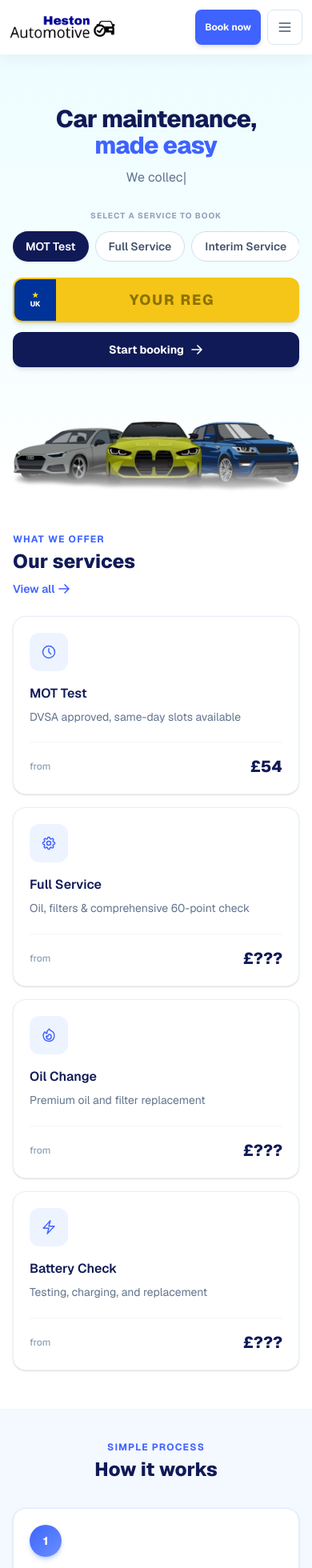
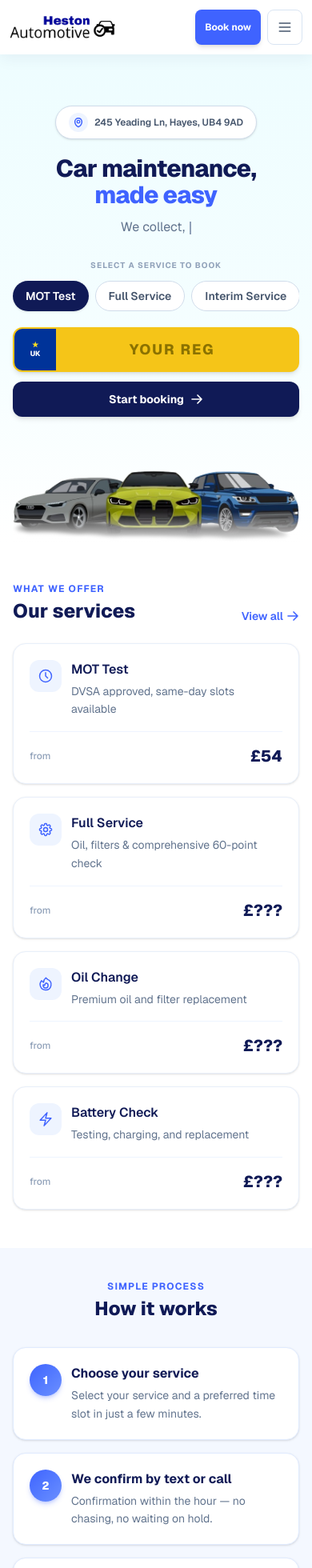
Before and after one commit to arslan020/car-service-website, a Next.js app: page / in a window 390 px wide. Shown: the top 1960 px of the page at 80% size. Built offline with nearby package versions, Linux system fonts and the light colour scheme.

Commit message:
Refine responsive layouts across service pages

```diff
--- a/app/car-servicing/page.tsx
+++ b/app/car-servicing/page.tsx
@@ -105,10 +105,12 @@ export default async function CarServicingPage() {
           </div>
           <div className="mt-8 grid gap-4 sm:grid-cols-2 lg:grid-cols-4">
             {BENEFITS.map((b) => (
-              <div key={b.title} className="rounded-2xl border border-[#e0ebff] bg-white p-5 shadow-sm">
-                <span className="flex h-10 w-10 items-center justify-center rounded-xl bg-[#eef4ff] text-[#3f63ff]">{b.icon}</span>
-                <h3 className="mt-4 font-bold text-[#101a56]">{b.title}</h3>
-                <p className="mt-1.5 text-sm leading-relaxed text-slate-500">{b.body}</p>
+              <div key={b.title} className="flex items-start gap-3 rounded-2xl border border-[#e0ebff] bg-white p-5 shadow-sm sm:flex-col sm:gap-0">
+                <span className="flex h-10 w-10 shrink-0 items-center justify-center rounded-xl bg-[#eef4ff] text-[#3f63ff] sm:mb-3">{b.icon}</span>
+                <div>
+                  <h3 className="font-bold text-[#101a56]">{b.title}</h3>
+                  <p className="mt-1 text-sm leading-relaxed text-slate-500">{b.body}</p>
+                </div>
               </div>
             ))}
           </div>
--- a/app/mot/page.tsx
+++ b/app/mot/page.tsx
@@ -126,10 +126,12 @@ export default async function MotPage() {
           </div>
           <div className="mt-8 grid gap-4 sm:grid-cols-2 lg:grid-cols-4">
             {STEPS.map((step) => (
-              <div key={step.n} className="rounded-2xl border border-[#e0ebff] bg-white p-5 shadow-sm">
-                <span className="inline-flex h-10 w-10 items-center justify-center rounded-full bg-gradient-to-br from-[#3f63ff] to-[#6b8fff] text-sm font-extrabold text-white shadow-md shadow-[#3f63ff]/25">{step.n}</span>
-                <h3 className="mt-4 font-bold text-[#101a56]">{step.title}</h3>
-                <p className="mt-1.5 text-sm leading-relaxed text-slate-500">{step.body}</p>
+              <div key={step.n} className="flex items-start gap-3 rounded-2xl border border-[#e0ebff] bg-white p-5 shadow-sm sm:flex-col sm:gap-0">
+                <span className="flex h-10 w-10 shrink-0 items-center justify-center rounded-full bg-gradient-to-br from-[#3f63ff] to-[#6b8fff] text-sm font-extrabold text-white shadow-md shadow-[#3f63ff]/25 sm:mb-4">{step.n}</span>
+                <div>
+                  <h3 className="font-bold text-[#101a56]">{step.title}</h3>
+                  <p className="mt-1 text-sm leading-relaxed text-slate-500">{step.body}</p>
+                </div>
               </div>
             ))}
           </div>
--- a/app/page.tsx
+++ b/app/page.tsx
@@ -152,6 +152,19 @@ export default function HomePage() {
       <section className="relative overflow-hidden bg-gradient-to-b from-[#eefdff] via-[#f5feff] via-60% to-white px-4 pb-0 pt-16 text-center sm:pt-20 lg:pt-24">
         <div className="mx-auto max-w-3xl">
 
+          {/* Location pill */}
+          <div className="mb-5 inline-flex items-center gap-2 rounded-full border border-[#d0dcea] bg-white px-4 py-2 shadow-sm">
+            <span className="flex h-6 w-6 shrink-0 items-center justify-center rounded-full bg-[#eef4ff]">
+              <svg className="h-3.5 w-3.5 text-[#3f63ff]" fill="none" viewBox="0 0 24 24" stroke="currentColor" strokeWidth={2.5}>
+                <path strokeLinecap="round" strokeLinejoin="round" d="M15 10.5a3 3 0 1 1-6 0 3 3 0 0 1 6 0Z" />
+                <path strokeLinecap="round" strokeLinejoin="round" d="M19.5 10.5c0 7.142-7.5 11.25-7.5 11.25S4.5 17.642 4.5 10.5a7.5 7.5 0 1 1 15 0Z" />
+              </svg>
+            </span>
+            <span className="text-xs font-semibold text-slate-600">
+              {site.addressLines.join(", ")}
+            </span>
+          </div>
+
           {/* Heading */}
           <h1 className="text-3xl font-extrabold leading-[1.1] tracking-tight text-[#101a56] sm:text-5xl lg:text-6xl">
             Car maintenance,<br />
@@ -237,7 +250,7 @@ export default function HomePage() {
       ════════════════════════════════ */}
       <section className="px-4 py-12 sm:py-16">
         <div className="mx-auto max-w-5xl">
-          <div className="flex flex-col gap-2 sm:flex-row sm:items-end sm:justify-between">
+          <div className="flex items-end justify-between">
             <div>
               <p className="text-xs font-bold uppercase tracking-widest text-[#3f63ff]">What we offer</p>
               <h2 className="mt-1 text-2xl font-extrabold text-[#101a56] sm:text-3xl">Our services</h2>
@@ -260,18 +273,20 @@ export default function HomePage() {
                 href={svc.href}
                 className="group flex flex-col rounded-2xl border border-[#e8effa] bg-white p-5 shadow-sm transition-all hover:-translate-y-0.5 hover:border-[#3f63ff]/30 hover:shadow-[0_6px_24px_rgba(63,99,255,0.1)]"
               >
-                <span className="flex h-12 w-12 items-center justify-center rounded-xl bg-[#eef4ff] text-[#3f63ff] transition-all group-hover:bg-[#3f63ff] group-hover:text-white">
-                  {svc.icon}
-                </span>
-                <span className="mt-4 flex-1">
-                  <span className="block font-semibold text-[#101a56] transition-colors group-hover:text-[#3f63ff]">
-                    {svc.title}
+                <span className="flex flex-1 items-start gap-3 sm:flex-col sm:gap-0">
+                  <span className="flex h-10 w-10 shrink-0 items-center justify-center rounded-xl bg-[#eef4ff] text-[#3f63ff] transition-all group-hover:bg-[#3f63ff] group-hover:text-white sm:h-12 sm:w-12 sm:mb-4">
+                    {svc.icon}
                   </span>
-                  <span className="mt-1.5 block text-sm leading-relaxed text-slate-500">
-                    {svc.desc}
+                  <span>
+                    <span className="block font-semibold text-[#101a56] transition-colors group-hover:text-[#3f63ff]">
+                      {svc.title}
+                    </span>
+                    <span className="mt-1 block text-sm leading-relaxed text-slate-500">
+                      {svc.desc}
+                    </span>
                   </span>
                 </span>
-                <span className="mt-5 flex items-center justify-between border-t border-[#eef4ff] pt-4">
+                <span className="mt-4 flex items-center justify-between border-t border-[#eef4ff] pt-4">
                   <span className="text-xs font-medium text-slate-400">from</span>
                   <span className="text-xl font-extrabold text-[#101a56]">
                     {svc.price ?? "£???"}
@@ -297,13 +312,15 @@ export default function HomePage() {
             {HOW_IT_WORKS.map((step) => (
               <div
                 key={step.n}
-                className="rounded-2xl border border-[#e0ebff] bg-white p-5 shadow-sm"
+                className="flex items-start gap-3 rounded-2xl border border-[#e0ebff] bg-white p-5 shadow-sm sm:flex-col sm:gap-0"
               >
-                <span className="inline-flex h-10 w-10 items-center justify-center rounded-full bg-gradient-to-br from-[#3f63ff] to-[#6b8fff] text-sm font-extrabold text-white shadow-md shadow-[#3f63ff]/25">
+                <span className="flex h-10 w-10 shrink-0 items-center justify-center rounded-full bg-gradient-to-br from-[#3f63ff] to-[#6b8fff] text-sm font-extrabold text-white shadow-md shadow-[#3f63ff]/25 sm:mb-4">
                   {step.n}
                 </span>
-                <h3 className="mt-4 font-bold text-[#101a56]">{step.title}</h3>
-                <p className="mt-1.5 text-sm leading-relaxed text-slate-500">{step.body}</p>
+                <div>
+                  <h3 className="font-bold text-[#101a56]">{step.title}</h3>
+                  <p className="mt-1 text-sm leading-relaxed text-slate-500">{step.body}</p>
+                </div>
               </div>
             ))}
           </div>
--- a/app/repairs/page.tsx
+++ b/app/repairs/page.tsx
@@ -55,9 +55,13 @@ export default async function RepairsPage() {
           <div className="mt-6 grid gap-5 sm:grid-cols-2 lg:grid-cols-3">
             {REPAIR_CATEGORIES.map((cat) => (
               <div key={cat.title} className="flex flex-col rounded-2xl border border-[#e8effa] bg-white p-6 shadow-sm">
-                <span className="flex h-12 w-12 items-center justify-center rounded-xl bg-[#eef4ff] text-[#3f63ff]">{cat.icon}</span>
-                <h3 className="mt-4 font-bold text-[#101a56]">{cat.title}</h3>
-                <p className="mt-1.5 text-sm leading-relaxed text-slate-500">{cat.desc}</p>
+                <div className="flex items-start gap-3 sm:flex-col sm:gap-0">
+                  <span className="flex h-11 w-11 shrink-0 items-center justify-center rounded-xl bg-[#eef4ff] text-[#3f63ff] sm:h-12 sm:w-12 sm:mb-4">{cat.icon}</span>
+                  <div>
+                    <h3 className="font-bold text-[#101a56]">{cat.title}</h3>
+                    <p className="mt-1 text-sm leading-relaxed text-slate-500">{cat.desc}</p>
+                  </div>
+                </div>
                 <ul className="mt-4 space-y-1.5 border-t border-[#eef4ff] pt-4">
                   {cat.items.map((item) => (
                     <li key={item} className="flex items-center gap-2 text-xs text-slate-600">
@@ -79,10 +83,12 @@ export default async function RepairsPage() {
           </div>
           <div className="mt-8 grid gap-4 sm:grid-cols-2 lg:grid-cols-4">
             {PROCESS.map((step) => (
-              <div key={step.n} className="rounded-2xl border border-[#e0ebff] bg-white p-5 shadow-sm">
-                <span className="inline-flex h-10 w-10 items-center justify-center rounded-full bg-gradient-to-br from-[#3f63ff] to-[#6b8fff] text-sm font-extrabold text-white shadow-md shadow-[#3f63ff]/25">{step.n}</span>
-                <h3 className="mt-4 font-bold text-[#101a56]">{step.title}</h3>
-                <p className="mt-1.5 text-sm leading-relaxed text-slate-500">{step.body}</p>
+              <div key={step.n} className="flex items-start gap-3 rounded-2xl border border-[#e0ebff] bg-white p-5 shadow-sm sm:flex-col sm:gap-0">
+                <span className="flex h-10 w-10 shrink-0 items-center justify-center rounded-full bg-gradient-to-br from-[#3f63ff] to-[#6b8fff] text-sm font-extrabold text-white shadow-md shadow-[#3f63ff]/25 sm:mb-4">{step.n}</span>
+                <div>
+                  <h3 className="font-bold text-[#101a56]">{step.title}</h3>
+                  <p className="mt-1 text-sm leading-relaxed text-slate-500">{step.body}</p>
+                </div>
               </div>
             ))}
           </div>
--- a/app/services/page.tsx
+++ b/app/services/page.tsx
@@ -159,15 +159,15 @@ export default async function ServicesPage() {
           <div className="grid gap-5 sm:grid-cols-2 lg:grid-cols-3">
             {SERVICES.map((svc) => (
               <Link key={svc.title} href={svc.href} className="group flex flex-col rounded-2xl border border-[#e8effa] bg-white p-6 shadow-sm transition-all hover:-translate-y-0.5 hover:border-[#3f63ff]/30 hover:shadow-[0_6px_24px_rgba(63,99,255,0.1)]">
-                <div className="flex items-start justify-between">
-                  <span className="flex h-12 w-12 items-center justify-center rounded-xl bg-[#eef4ff] text-[#3f63ff] transition-all group-hover:bg-[#3f63ff] group-hover:text-white">{svc.icon}</span>
-                  <span className="rounded-full bg-[#f4f8ff] px-3 py-1 text-[10px] font-bold uppercase tracking-wider text-[#3f63ff]">{svc.eyebrow}</span>
+                <div className="flex flex-1 items-start gap-3 sm:flex-col sm:gap-0">
+                  <span className="flex h-11 w-11 shrink-0 items-center justify-center rounded-xl bg-[#eef4ff] text-[#3f63ff] transition-all group-hover:bg-[#3f63ff] group-hover:text-white sm:h-12 sm:w-12 sm:mb-4">{svc.icon}</span>
+                  <div className="flex-1">
+                    <h2 className="font-bold text-[#101a56] transition-colors group-hover:text-[#3f63ff]">{svc.title}</h2>
+                    <p className="mt-1.5 text-sm leading-relaxed text-slate-500">{svc.desc}</p>
+                    <span className="mt-3 inline-block rounded-full bg-[#f4f8ff] px-3 py-1 text-[10px] font-bold uppercase tracking-wider text-[#3f63ff]">{svc.eyebrow}</span>
+                  </div>
                 </div>
-                <div className="mt-4 flex-1">
-                  <h2 className="font-bold text-[#101a56] transition-colors group-hover:text-[#3f63ff]">{svc.title}</h2>
-                  <p className="mt-2 text-sm leading-relaxed text-slate-500">{svc.desc}</p>
-                </div>
-                <div className="mt-5 flex items-center justify-between border-t border-[#eef4ff] pt-4">
+                <div className="mt-4 flex items-center justify-between border-t border-[#eef4ff] pt-4">
                   <span className="text-xs font-medium text-slate-400">Price</span>
                   <span className="font-extrabold text-[#101a56]">{svc.price}</span>
                 </div>
@@ -185,10 +185,12 @@ export default async function ServicesPage() {
           </div>
           <div className="mt-8 grid gap-4 sm:grid-cols-2 lg:grid-cols-4">
             {REASONS.map((r) => (
-              <div key={r.title} className="rounded-2xl border border-[#e0ebff] bg-white p-5 shadow-sm">
-                <span className="flex h-10 w-10 items-center justify-center rounded-xl bg-[#eef4ff] text-[#3f63ff]">{r.icon}</span>
-                <h3 className="mt-4 font-bold text-[#101a56]">{r.title}</h3>
-                <p className="mt-1.5 text-sm leading-relaxed text-slate-500">{r.body}</p>
+              <div key={r.title} className="flex items-start gap-3 rounded-2xl border border-[#e0ebff] bg-white p-5 shadow-sm sm:flex-col sm:gap-0">
+                <span className="flex h-10 w-10 shrink-0 items-center justify-center rounded-xl bg-[#eef4ff] text-[#3f63ff] sm:mb-3">{r.icon}</span>
+                <div>
+                  <h3 className="font-bold text-[#101a56]">{r.title}</h3>
+                  <p className="mt-1 text-sm leading-relaxed text-slate-500">{r.body}</p>
+                </div>
               </div>
             ))}
           </div>
```
